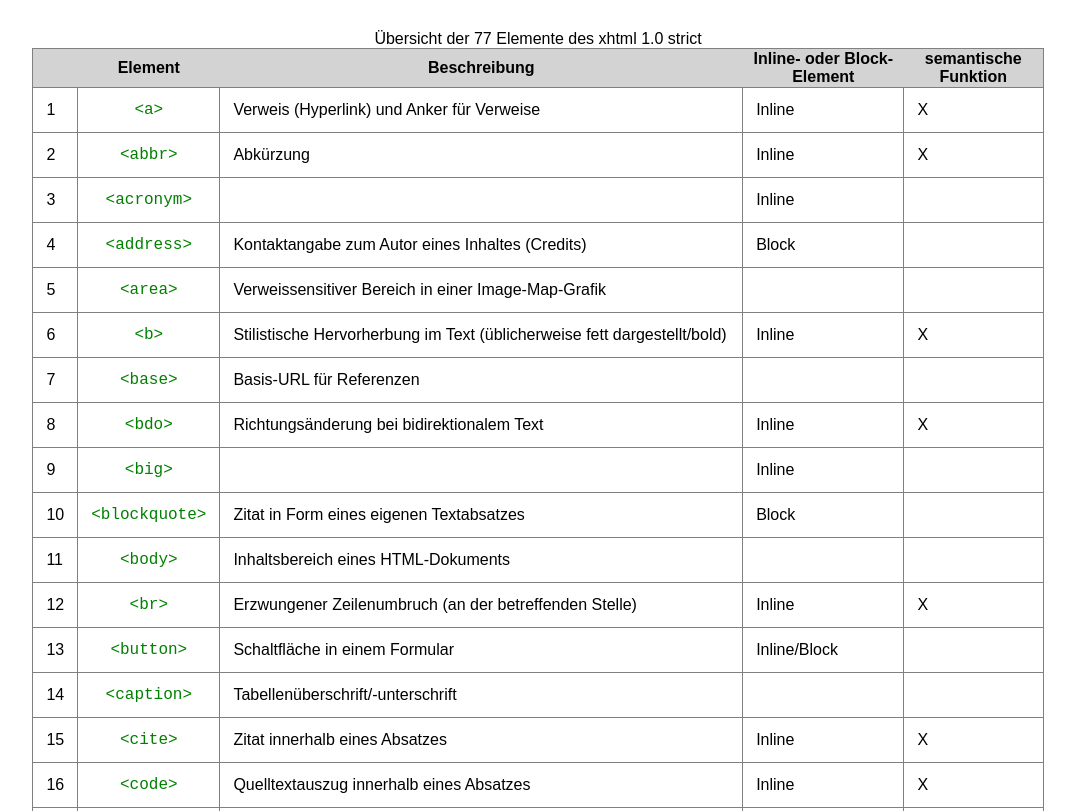
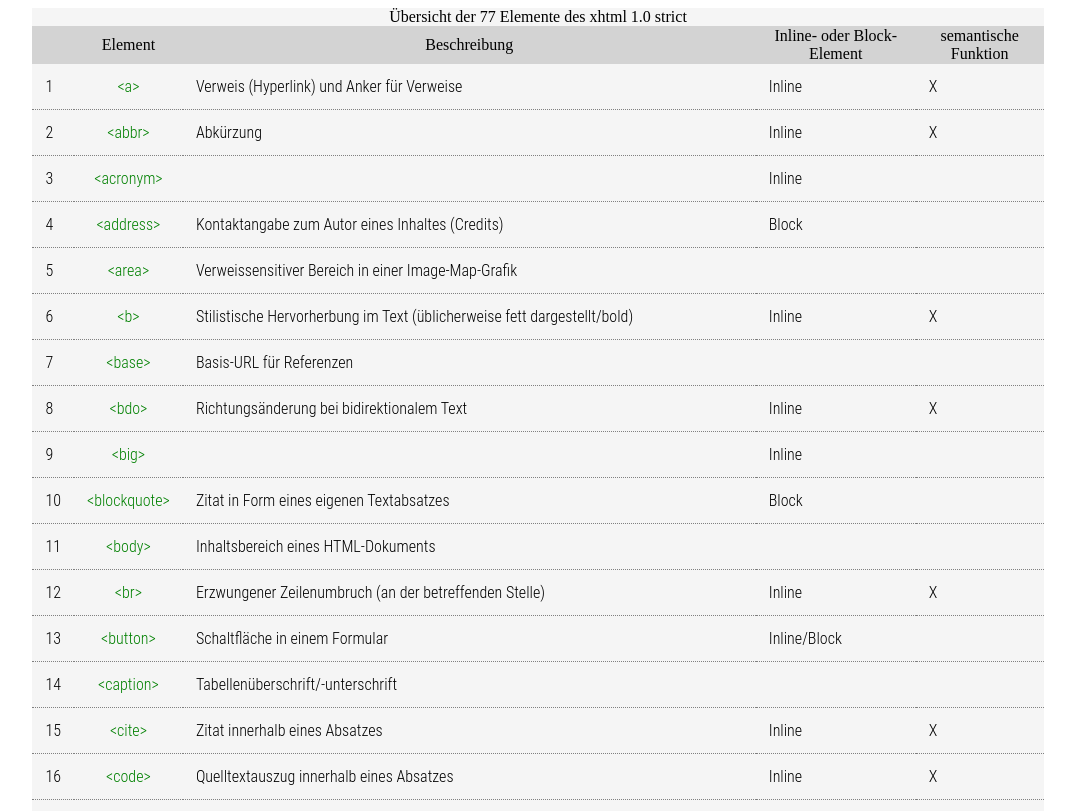
Before and after one commit to fazermint/77strict, a plain HTML site: page index.html in a window 1280 px wide. Shown: the top 811 px of the page, without its empty margins (102-1177 px from the left). Drawn offline with Linux system fonts and the light colour scheme.

Commit message:
mit fonts

```diff
--- a/css/tabelle.css
+++ b/css/tabelle.css
@@ -1,28 +1,42 @@
-table, td{
-	font-family: sans-serif;
+table{
+
 	border-collapse: collapse;
-	border: 1px solid grey;
-	padding: 13px;
-	margin-top: 30px;
+
+
 }
 
 th{
+	font-family: 'Sanchez', serif;
+	font-weight: 400;
 	text-align: center;
 	background-color: lightgrey;
+
 }
+
+
 
 .rahmen{
 	width: 80%;
 	margin: auto;
+	background: whitesmoke;
 
 }
 
 td:nth-child(2){
 	text-align: center;
-	font-family: Courier New, monospace;
 	color: green;
 }
 
+tbody {
+	font-family: 'Roboto Condensed', sans-serif;
+	font-weight: 300;
+}
+
+td {
+	border-bottom: 1px dotted grey;
+	padding: 13px;
+	margin-top: 30px;
+	}
 {}
 {}
 {}
@@ -32,5 +46,3 @@
 {}
 {}
 {}
-{}
-{}
--- a/index.html
+++ b/index.html
@@ -10,6 +10,7 @@
 <body>
 	<div class="rahmen">
 
+    <!--  Tabelle mit den 77 Elementen des XHTML 1.0 strict -->
 	<table>
 		<caption>Übersicht der 77 Elemente des xhtml 1.0 strict</caption>
 		<thead>
@@ -563,6 +564,16 @@
 			</tr>
 		</tbody>
 	</table>
+
+	<!--  Validator Icons -->
+	<p>
+      		<a href="http://validator.w3.org/check?uri=referer"><img src="http://www.w3.org/Icons/valid-xhtml10"
+          	alt="Valid XHTML 1.0!" height="31" width="88" /></a>
+    	</p>
+    	<p>
+      		<a href="http://validator.w3.org/check?uri=referer"><img src="http://www.w3.org/Icons/valid-css2-blue"
+          	alt="Valid CSS 2!" height="31" width="88" /></a>
+    	</p>
 	</div>
 </body>
 </html>
```
